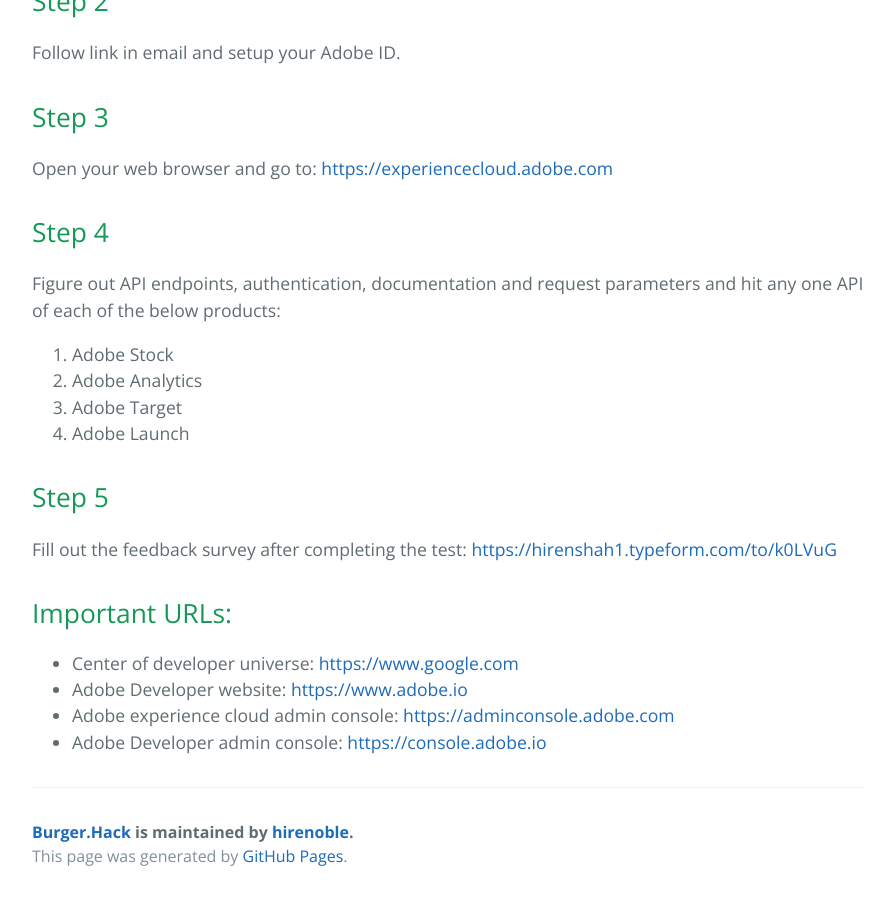
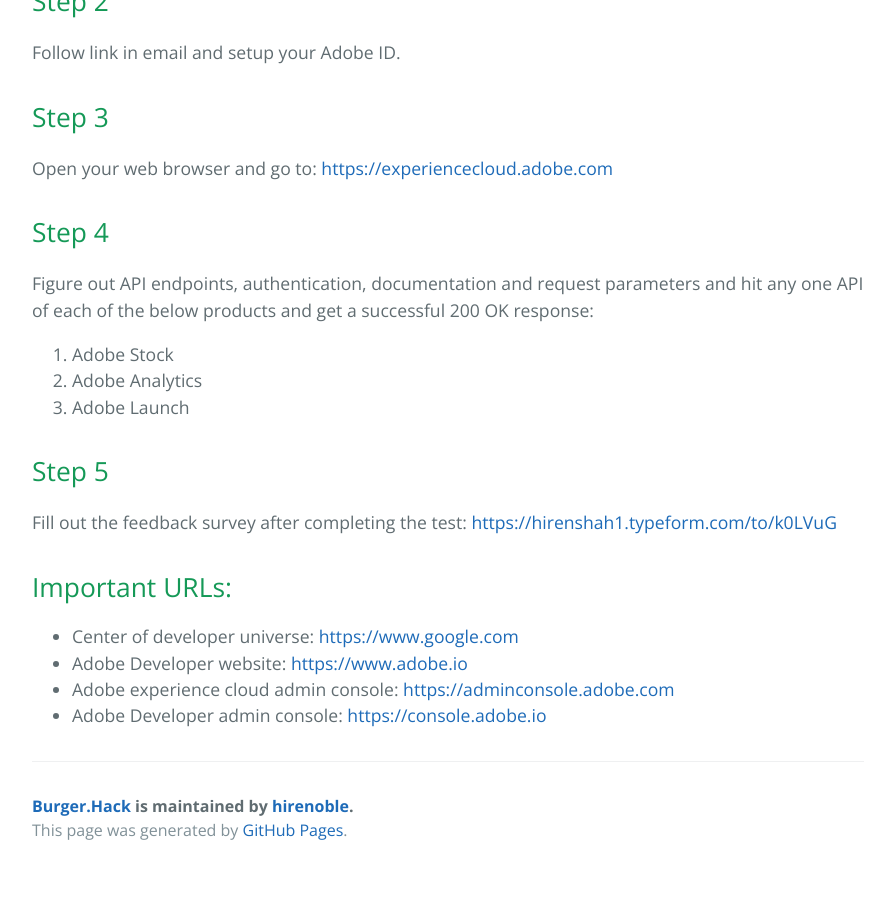
Before and after one commit to hirenoble/Burger.Hack, a Jekyll site: the page built from docs/index.md, in a window 1280 px wide and 900 px high, scrolled down 645 px. Shown: the whole window, without its empty margins (192-1085 px from the left). Built offline with Jekyll 4.4.1, drawn with Linux system fonts in a browser that asks for light colours; our own code applies the rules of GitHub Pages for plain Markdown files; after the commit the page ends 1519 px from its top, so only the background shows below that.

Commit message:
Update index.md

```diff
--- a/docs/index.md
+++ b/docs/index.md
@@ -13,11 +13,10 @@ Follow link in email and setup your Adobe ID.
 Open your web browser and go to: [https://experiencecloud.adobe.com](https://experiencecloud.adobe.com)
 
 ## Step 4
-Figure out API endpoints, authentication, documentation and request parameters and hit any one API of each of the below products:
+Figure out API endpoints, authentication, documentation and request parameters and hit any one API of each of the below products and get a successful 200 OK response:
 1.  Adobe Stock
 2.  Adobe Analytics
-3.  Adobe Target
-4.  Adobe Launch
+3.  Adobe Launch
 
 
 ## Step 5
```
